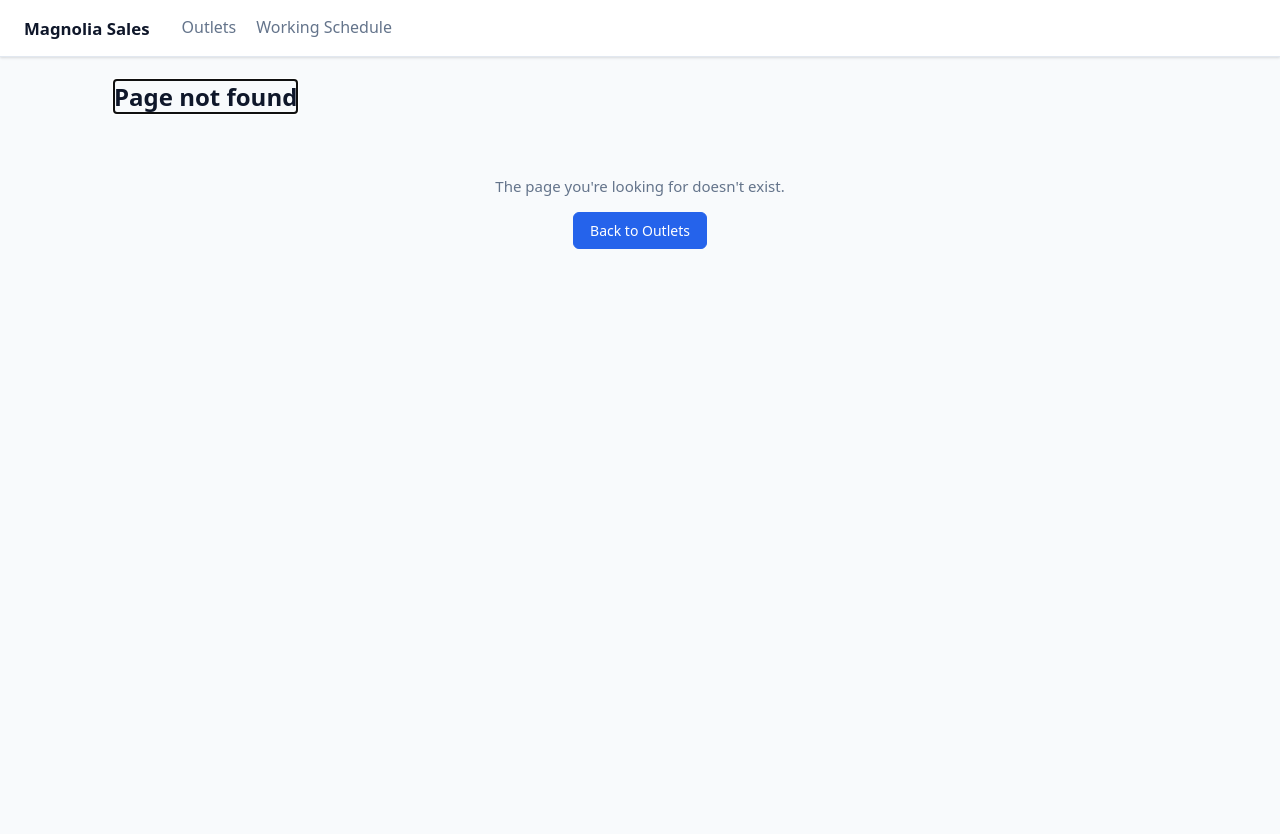
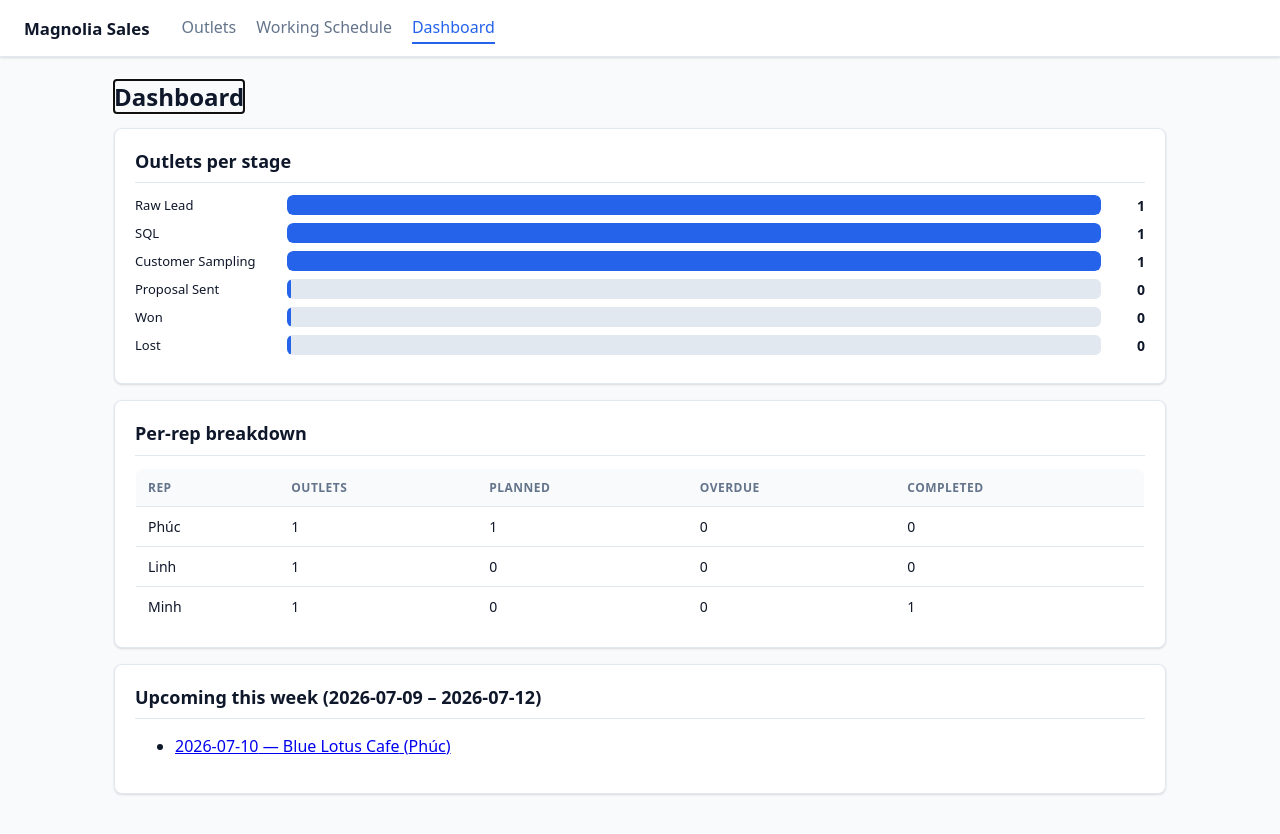
Before and after one commit to phuchoang2411/Toucan_test, a React (Vite) app: page /dashboard in a window 1280 px wide. Before the commit this address had no page. Before the commit the page ends 800 px from the top, so only its background shows below. Built offline with nearby package versions, Linux system fonts and the light colour scheme.

Commit message:
feat: funnel dashboard with per-rep breakdown and week-ahead visits

```diff
--- a/src/App.tsx
+++ b/src/App.tsx
@@ -3,6 +3,7 @@ import { OutletListPage } from './pages/OutletListPage';
 import { OutletFormPage } from './pages/OutletFormPage';
 import { SchedulePage } from './pages/SchedulePage';
 import { VisitDetailPage } from './pages/VisitDetailPage';
+import { DashboardPage } from './pages/DashboardPage';
 import { NotFoundPage } from './pages/NotFoundPage';
 import { Toast } from './components/Toast';
 import { RouteFocus } from './components/RouteFocus';
@@ -16,6 +17,7 @@ export default function App() {
         <span className="brand">Magnolia Sales</span>
         <NavLink to="/outlets">Outlets</NavLink>
         <NavLink to="/schedule">Working Schedule</NavLink>
+        <NavLink to="/dashboard">Dashboard</NavLink>
       </nav>
       <main className="content">
         <Routes>
@@ -25,6 +27,7 @@ export default function App() {
           <Route path="/outlets/:id/edit" element={<OutletFormPage />} />
           <Route path="/schedule" element={<SchedulePage />} />
           <Route path="/visits/:id" element={<VisitDetailPage />} />
+          <Route path="/dashboard" element={<DashboardPage />} />
           <Route path="*" element={<NotFoundPage />} />
         </Routes>
       </main>
--- a/src/index.css
+++ b/src/index.css
@@ -77,6 +77,12 @@ h2 { font-size: 1.125rem; font-weight: 600; margin: 0 0 12px; line-height: 1.4;
   .filters .field { min-width: 0; }
 }
 
+.bar-row { display: flex; align-items: center; gap: var(--space-3); margin-bottom: var(--space-2); }
+.bar-label { width: 140px; font-size: 13px; font-weight: 500; flex-shrink: 0; }
+.bar-track { flex: 1; height: 20px; background: var(--border); border-radius: var(--radius-sm); overflow: hidden; }
+.bar-fill { height: 100%; background: var(--primary); border-radius: var(--radius-sm); transition: width 0.3s ease; min-width: 4px; }
+.bar-count { width: 32px; text-align: right; font-size: 14px; font-weight: 600; flex-shrink: 0; }
+
 @media (max-width: 640px) {
   .topnav { padding: 10px 12px; gap: 12px; overflow-x: auto; }
   .topnav .brand { font-size: 0.95rem; margin-right: 4px; }
--- /dev/null
+++ b/src/pages/DashboardPage.tsx
@@ -0,0 +1,101 @@
+import { Link } from 'react-router-dom';
+import { useDB } from '../hooks/useDB';
+import { STAGES, STAGE_LABELS, SALES_REPS } from '../domain/types';
+import { isOverdue } from '../domain/visits';
+import { localISODate, localWeekRange } from '../domain/dates';
+
+export function DashboardPage() {
+  const db = useDB();
+  const today = localISODate();
+  const week = localWeekRange();
+
+  const outletById = new Map(db.outlets.map((o) => [o.id, o]));
+
+  const maxStageCount = Math.max(
+    1,
+    ...STAGES.map((s) => db.outlets.filter((o) => o.currentStage === s).length),
+  );
+
+  const repRows = SALES_REPS.map((rep) => {
+    const repOutlets = db.outlets.filter((o) => o.salesRep === rep);
+    const repVisits = db.visits.filter((v) => v.salesRep === rep);
+    return {
+      rep,
+      outlets: repOutlets.length,
+      planned: repVisits.filter((v) => v.status === 'planned').length,
+      overdue: repVisits.filter((v) => isOverdue(v.status, v.visitDate, today)).length,
+      completed: repVisits.filter((v) => v.status === 'completed').length,
+    };
+  });
+
+  const weekVisits = db.visits
+    .filter((v) => v.status === 'planned' && v.visitDate >= today && v.visitDate <= week.end)
+    .sort((a, b) => a.visitDate.localeCompare(b.visitDate));
+
+  return (
+    <section>
+      <header className="page-header">
+        <h1>Dashboard</h1>
+      </header>
+
+      <div className="card">
+        <h2>Outlets per stage</h2>
+        {STAGES.map((stage) => {
+          const count = db.outlets.filter((o) => o.currentStage === stage).length;
+          const pct = Math.round((count / maxStageCount) * 100);
+          return (
+            <div key={stage} className="bar-row">
+              <span className="bar-label">{STAGE_LABELS[stage]}</span>
+              <div className="bar-track" aria-hidden="true">
+                <div className="bar-fill" style={{ width: `${pct}%` }} />
+              </div>
+              <span className="bar-count">{count}</span>
+            </div>
+          );
+        })}
+      </div>
+
+      <div className="card">
+        <h2>Per-rep breakdown</h2>
+        <div className="table-wrap">
+          <table className="table">
+            <thead>
+              <tr><th>Rep</th><th>Outlets</th><th>Planned</th><th>Overdue</th><th>Completed</th></tr>
+            </thead>
+            <tbody>
+              {repRows.map((r) => (
+                <tr key={r.rep}>
+                  <td>{r.rep}</td>
+                  <td>{r.outlets}</td>
+                  <td>{r.planned}</td>
+                  <td>{r.overdue > 0 ? <span className="badge badge--overdue">{r.overdue}</span> : r.overdue}</td>
+                  <td>{r.completed}</td>
+                </tr>
+              ))}
+            </tbody>
+          </table>
+        </div>
+      </div>
+
+      <div className="card">
+        <h2>Upcoming this week ({today} – {week.end})</h2>
+        {weekVisits.length === 0 ? (
+          <p className="muted">No visits scheduled for this week.</p>
+        ) : (
+          <ul>
+            {weekVisits.map((v) => {
+              const outlet = outletById.get(v.outletId);
+              return (
+                <li key={v.id}>
+                  <Link to={`/visits/${v.id}`}>
+                    {v.visitDate} — {outlet?.name ?? 'Unknown'} ({v.salesRep})
+                  </Link>
+                </li>
+              );
+            })}
+          </ul>
+        )}
+      </div>
+    </section>
+  );
+}
--- a/src/pages/SchedulePage.tsx
+++ b/src/pages/SchedulePage.tsx
@@ -7,7 +7,6 @@ import { SyncBadge } from '../components/SyncBadge';
 import { isOverdue } from '../domain/visits';
 import { localISODate, localWeekRange } from '../domain/dates';
 import type { KeyboardEvent } from 'react';
-import type { VisitStatus } from '../domain/types';
 
 export function SchedulePage() {
   const db = useDB();
```
